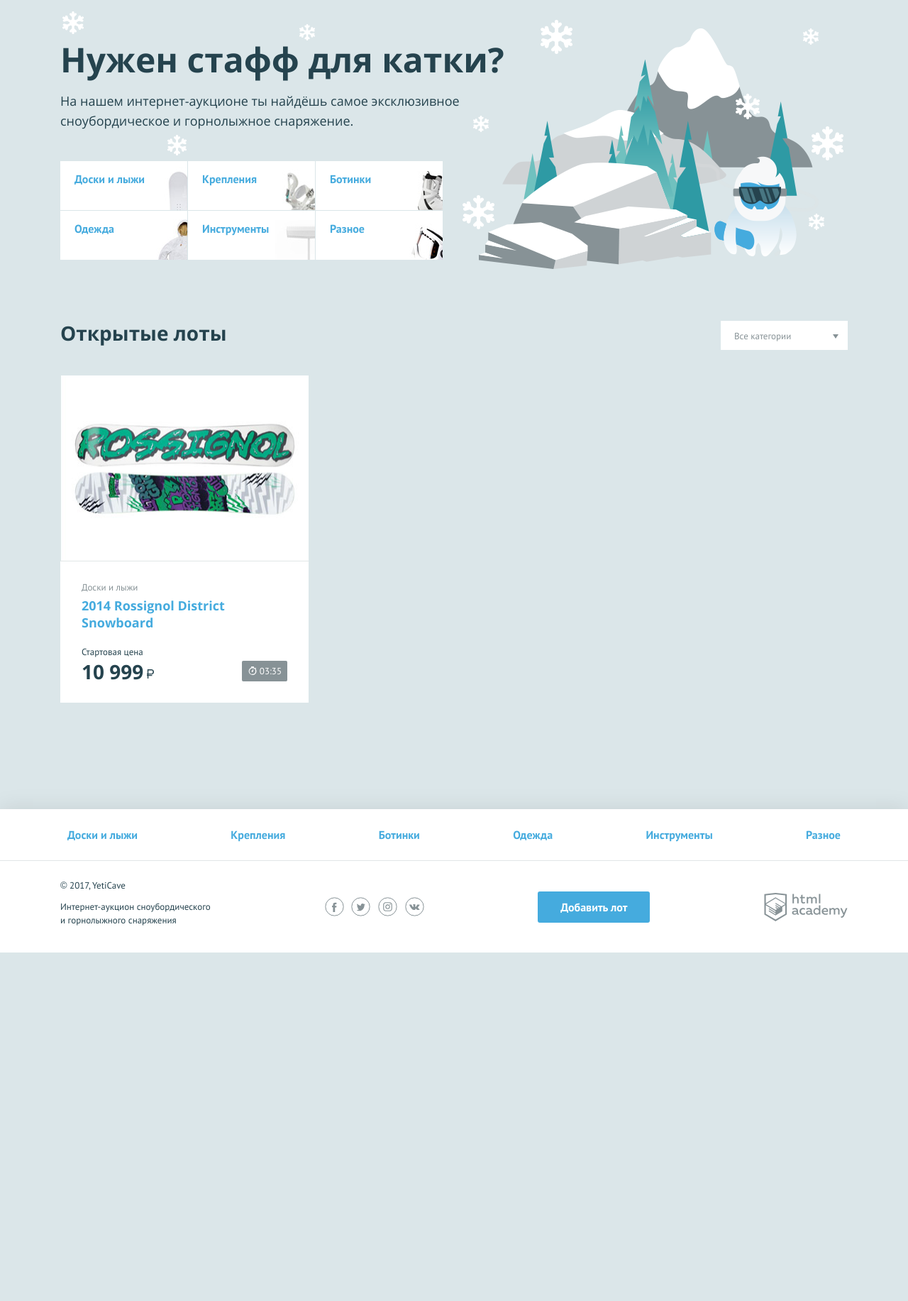
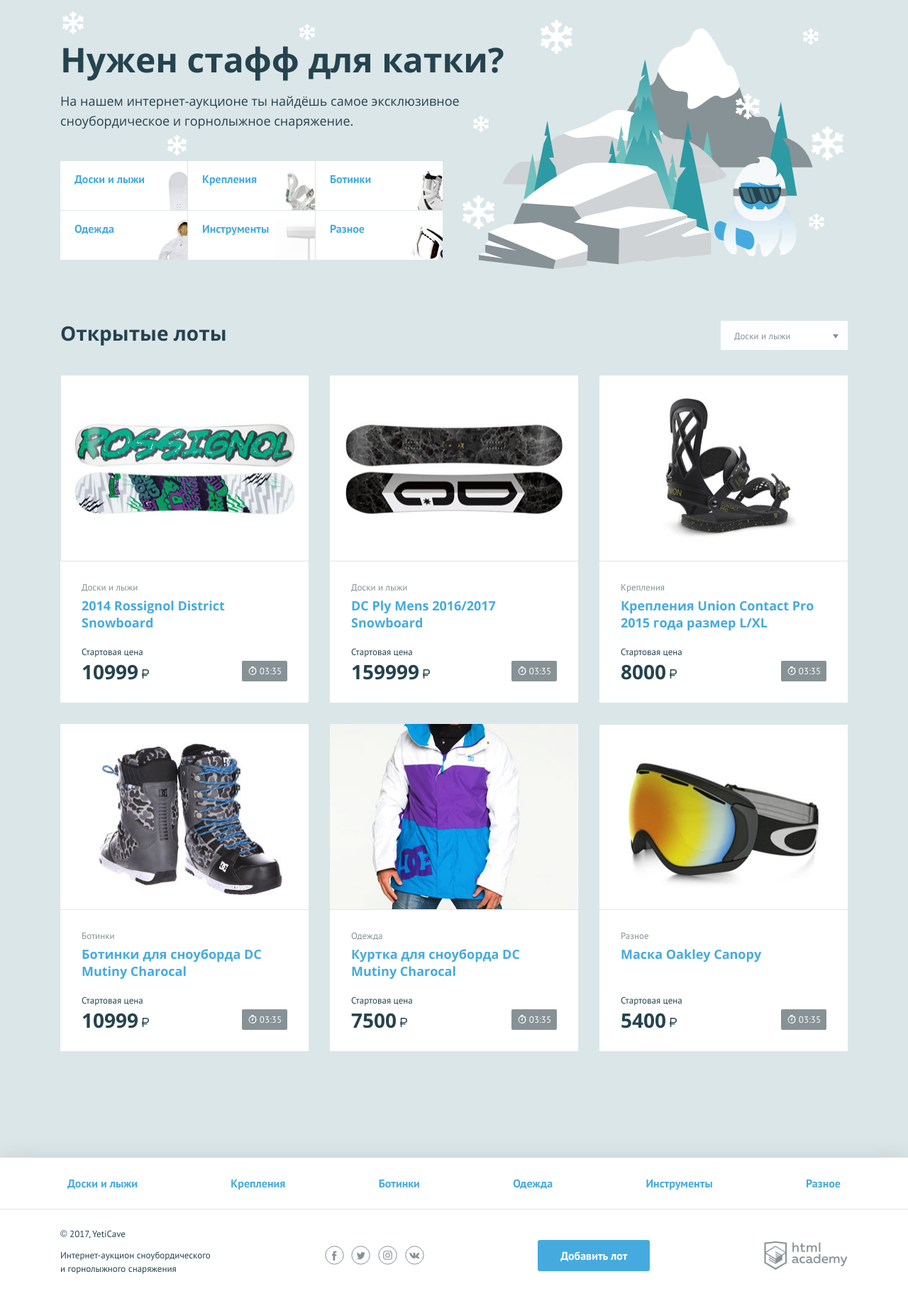
Before and after one commit to fourtyold/php-yeti-cave, a PHP site: page / in a window 1280 px wide. Shown: the part 107-1940 px from the top of the page at 71% size. Before the commit the page ends 1449 px from the top, so only its background shows below. Run offline with PHP 8.4, Linux system fonts and the light colour scheme.

Commit message:
module2-task1

```diff
--- a/index.php
+++ b/index.php
@@ -3,6 +3,46 @@
 
 $user_name = 'Константин';
 $user_avatar = 'img/user.jpg';
+
+$categories = ['Доски и лыжи', 'Крепления', 'Ботинки', 'Одежда', 'Инструменты', 'Разное'];
+
+$goods = [
+    ['name' => '2014 Rossignol District Snowboard',
+     'category' => 'Доски и лыжи',
+     'price' => 10999,
+     'url' => 'img/lot-1.jpg'
+    ],
+
+    ['name' => 'DC Ply Mens 2016/2017 Snowboard',
+     'category' => 'Доски и лыжи',
+     'price' => 159999,
+     'url' => 'img/lot-2.jpg'
+    ],
+
+    ['name' => 'Крепления Union Contact Pro 2015 года размер L/XL',
+     'category' => 'Крепления',
+     'price' => 8000,
+     'url' => 'img/lot-3.jpg'
+    ],
+
+    ['name' => 'Ботинки для сноуборда DC Mutiny Charocal',
+     'category' => 'Ботинки',
+     'price' => 10999,
+     'url' => 'img/lot-4.jpg'
+    ],
+
+    ['name' => 'Куртка для сноуборда DC Mutiny Charocal',
+     'category' => 'Одежда',
+     'price' => 7500,
+     'url' => 'img/lot-5.jpg'
+    ],
+
+    ['name' => 'Маска Oakley Canopy',
+     'category' => 'Разное',
+     'price' => 5400,
+     'url' => 'img/lot-6.jpg'
+    ]
+];
 
 // устанавливаем часовой пояс в Московское время
 date_default_timezone_set('Europe/Moscow');
@@ -100,27 +140,24 @@
         <div class="lots__header">
             <h2>Открытые лоты</h2>
             <select class="lots__select">
-                <option>Все категории</option>
-                <option>Доски и лыжи</option>
-                <option>Крепления</option>
-                <option>Ботинки</option>
-                <option>Одежда</option>
-                <option>Инструменты</option>
-                <option>Разное</option>
+                <?php foreach ($categories as $key => $value) : ?>
+                    <option><?=$value;?></option>
+                <?php endforeach; ?>
             </select>
         </div>
         <ul class="lots__list">
+            <?php foreach ($goods as $key => $value) : ?>
             <li class="lots__item lot">
                 <div class="lot__image">
-                    <img src="img/lot-1.jpg" width="350" height="260" alt="Сноуборд">
+                    <img src=<?=$value['url'] ?> width="350" height="260" alt="Сноуборд">
                 </div>
                 <div class="lot__info">
-                    <span class="lot__category">Доски и лыжи</span>
-                    <h3 class="lot__title"><a class="text-link" href="lot.html">2014 Rossignol District Snowboard</a></h3>
+                    <span class="lot__category"><?=$value['category'] ?></span>
+                    <h3 class="lot__title"><a class="text-link" href="lot.html"><?=$value['name'] ?></a></h3>
                     <div class="lot__state">
                         <div class="lot__rate">
                             <span class="lot__amount">Стартовая цена</span>
-                            <span class="lot__cost">10 999<b class="rub">р</b></span>
+                            <span class="lot__cost"><?=$value['price'] ?><b class="rub">р</b></span>
                         </div>
                         <div class="lot__timer timer">
                             <?=$lot_time_remaining;?>
@@ -128,6 +165,7 @@
                     </div>
                 </div>
             </li>
+        <?php endforeach; ?>
         </ul>
     </section>
 </main>
```
